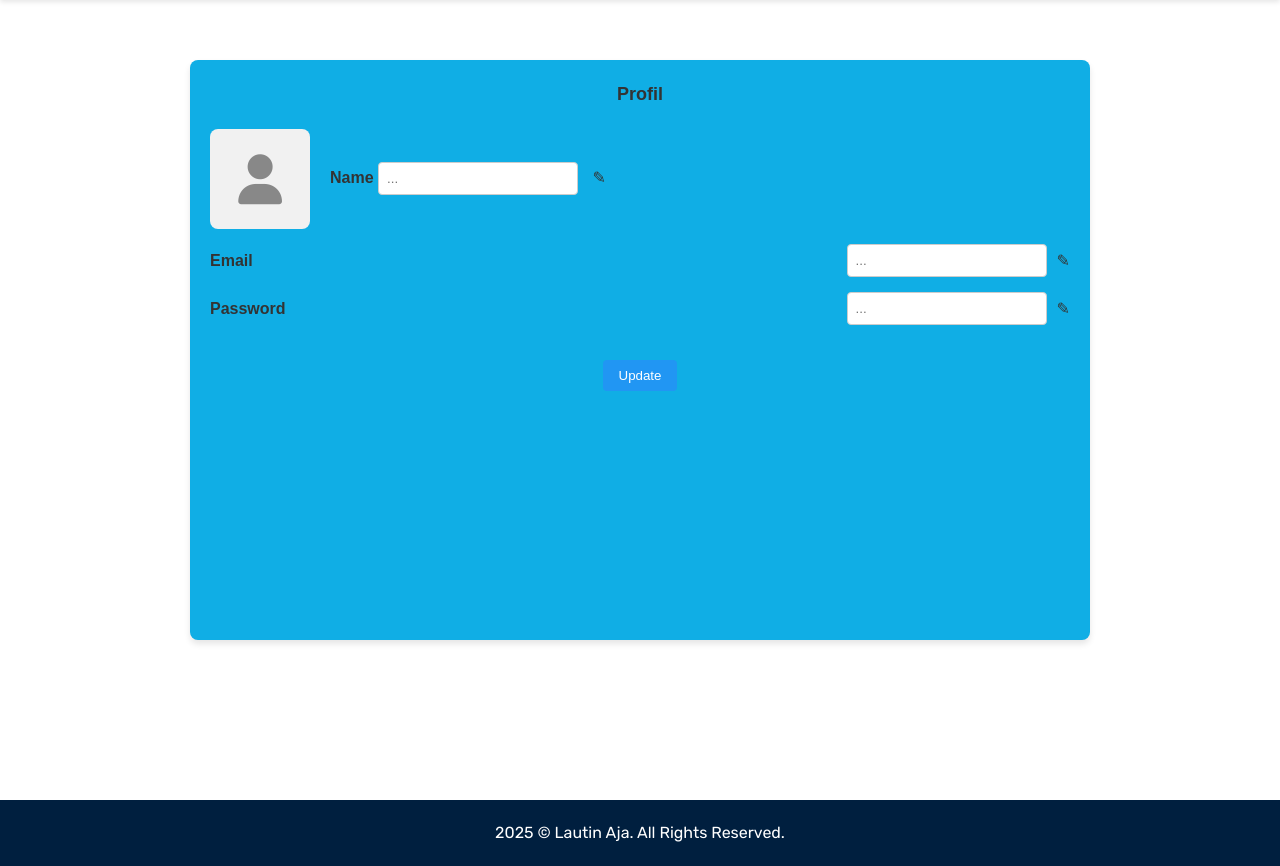
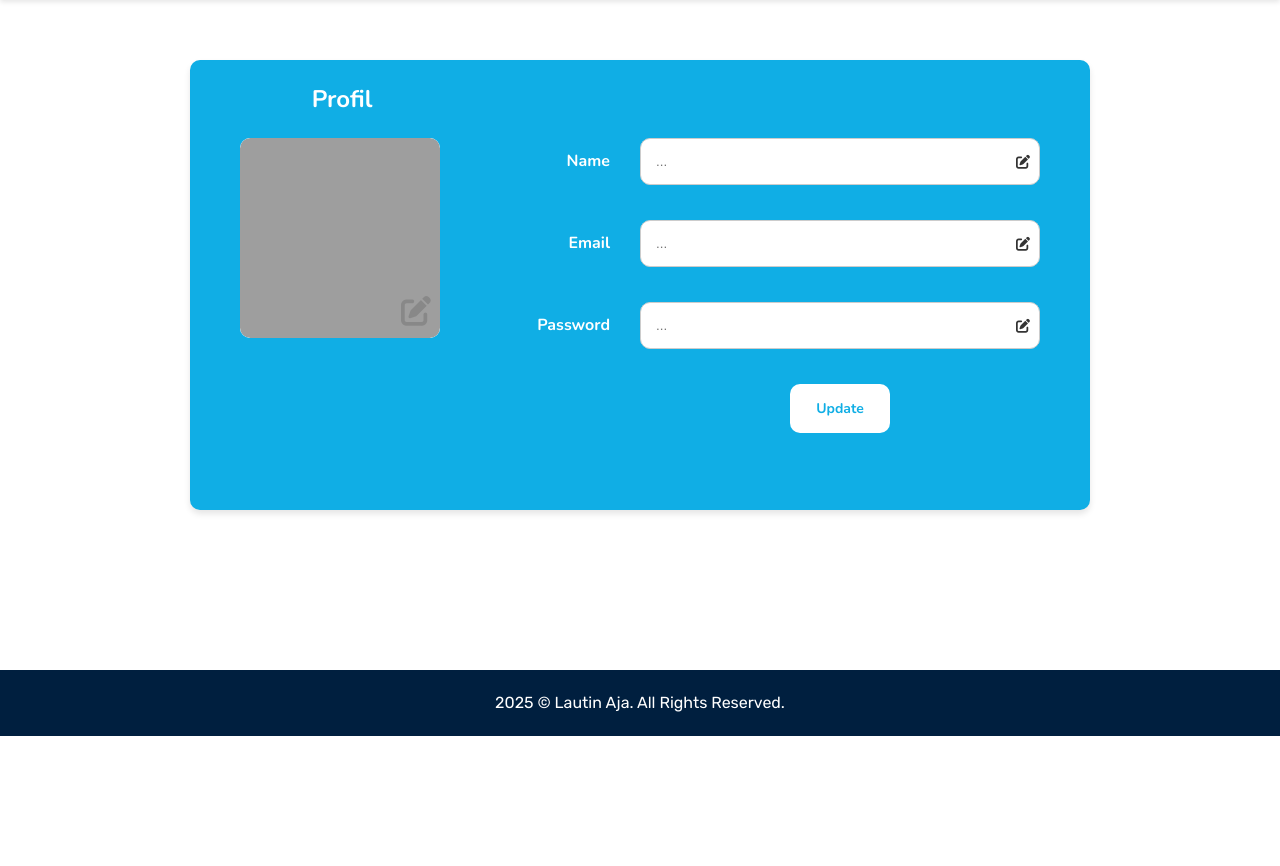
Before and after one commit to Zyzero1/Platform-Logistik-Maritim, a PHP site: page /Platform-Logistik-Maritim/profile.php in a window 1280 px wide. Shown: the part 70-936 px from the top of the page. After the commit the page ends 806 px from the top, so only its background shows below. Run offline with PHP 8.4, Linux system fonts and the light colour scheme; the visitor is signed in with stand-in values (Sample User, id 1); data that the repository does not hold is empty; some libraries are stand-ins or nearby versions; grey boxes are pictures that could not be loaded.

Commit message:
update php

```diff
--- a/pages/dashboard.php
+++ b/pages/dashboard.php
@@ -9,6 +9,7 @@ $user = $query->fetch_assoc();
 
 <!DOCTYPE html>
 <html lang="id">
+
 <head>
     <meta charset="UTF-8">
     <meta name="viewport" content="width=device-width, initial-scale=1.0">
@@ -20,6 +21,7 @@ $user = $query->fetch_assoc();
     <link rel="stylesheet" href="../styles/dashboard.css">
     <title>Lautin Aja Dashboard</title>
 </head>
+
 <body>
     <header>
         <img src="../img/logo.png" alt="Logo" class="logo">
@@ -31,7 +33,7 @@ $user = $query->fetch_assoc();
                 <li><a href="contact.php">Contact</a></li>
             </ul>
         </nav>
-       <a href="profile.php">
+        <a href="profile.php">
             <button class="profile-btn">
                 <img src="../img/profil-web.png" alt="Profile Picture" class="profile-icon">
                 <span class="profile-name"><?= htmlspecialchars($user['name']) ?></span>
@@ -143,4 +145,5 @@ $user = $query->fetch_assoc();
         <p>2025 © Lautin Aja. All Rights Reserved.</p>
     </footer>
 </body>
+
 </html>
--- a/pages/profile.php
+++ b/pages/profile.php
@@ -112,74 +112,150 @@ $user = $query->fetch_assoc();
             background-color: #10AEE5;
             padding: 20px;
             margin: 60px auto;
-            border-radius: 8px;
+            border-radius: 10px;
             box-shadow: 0 4px 6px rgba(0, 0, 0, 0.1);
             width: 900px;
-            height: 580px;
+            height: 450px;
             display: flex;
             flex-direction: column;
             align-items: center;
         }
 
         .profile-header {
-            font-size: 18px;
+            color: #ffffff;
+            font-family: 'Nunito', sans-serif;
+            font-size: 24px;
             font-weight: bold;
+            transform: translateX(-8px);
             margin-bottom: 20px;
+        }
+
+        .profile-row {
+            display: flex;
+            gap: 50px;
+            align-items: flex-end;
+            margin-bottom: 20px;
+        }
+
+        .left-column {
+            display: flex;
+            flex-direction: column;
+            align-items: center;
+            justify-content: center;
+            flex-shrink: 0;
+        }
+
+        .user-icon {
+            position: relative;
+            width: 200px;
+            height: 200px;
+            background-color: #ffffff;
+            border-radius: 10px;
+            display: flex;
+            justify-content: center;
+            align-items: center;
+            margin-right: 20px;
+            overflow: hidden;
+        }
+
+        .user-icon img {
+            width: 100%;
+            height: 100%;
+            border-radius: 10px;
+            object-fit: cover;
+        }
+
+        .user-icon i {
+            font-size: 30px;
+            color: #888;
+        }
+
+        .edit-overlay-icon {
+            position: absolute;
+            bottom: 10px;
+            right: 7px;
+            font-size: 14px;
+            color: #007bff;
+            border-radius: 50%;
+            padding: 2px;
+            cursor: pointer;
+            transition: color 0.3s ease;
+        }
+
+        .edit-overlay-icon:hover {
+            color: #0056b3;
+        }
+
+        .form-fields {
+            display: flex;
+            flex-direction: column;
+            justify-content: space-between;
+            height: 200px;
         }
 
         .profile-section {
             display: flex;
             align-items: center;
-            margin-bottom: 15px;
+            margin-bottom: 35px;
+            gap: 30px;
             width: 100%;
         }
 
         .profile-section label {
+            color: #ffffff;
+            text-align: right;
+            font-family: 'Nunito', sans-serif;
             width: 100px;
             font-weight: bold;
         }
 
-        .profile-section input {
-            width: 200px;
-            padding: 8px;
+        .input-wrapper {
+            position: relative;
+            display: flex;
+            align-items: center;
+            flex-grow: 1;
+        }
+
+        .input-wrapper input {
+            padding-right: 30px;
+            width: 400px;
+            padding: 15px;
             margin-left: auto;
             border: 1px solid #ccc;
-            border-radius: 4px;
-        }
-
-        input {
-            margin-left: auto;
+            border-radius: 10px;
         }
 
         .edit-icon {
-            margin-left: 10px;
+            position: absolute;
+            right: 10px;
             cursor: pointer;
+            font-size: 14px;
+        }
+
+        .button-wrapper {
+            display: flex;
+            justify-content: center;
+            width: 100%;
         }
 
         .update-button {
-            margin-top: 20px;
-            padding: 8px 16px;
-            background-color: #2196F3;
-            color: white;
+            padding: 15px 16px;
+            font-family: 'Nunito', sans-serif;
+            width: 100px;
+            background-color: #ffffff;
+            color: #10AEE5;
             border: none;
-            border-radius: 4px;
+            border-radius: 10px;
             cursor: pointer;
+            font-weight: bold;
+            font-size: 14px;
+            transform: translateX(65px);
+            transition: background-color 0.3s ease;
         }
 
-        .user-icon {
-            width: 100px;
-            height: 100px;
-            background-color: #f1f1f1;
-            border-radius: 8px;
-            display: flex;
-            justify-content: center;
-            align-items: center;
-            margin-right: 20px;
-        }
-
-        .user-icon i {
-            font-size: 50px;
-            color: #888;
+        .update-button:hover {
+            background-color: #1568bb;
+            color: #fff;
         }
 
         /* Footer */
@@ -229,33 +305,65 @@ $user = $query->fetch_assoc();
     </header>
 
     <div class="profile-container">
+        <div class="profile-row">
+
+            <div class="left-column">
                 <h2 class="profile-header">Profil</h2>
+                <div class="user-icon" id="editIconContainer">
+                    <img id="profile-pic" src="../img/user.png" alt="user-icon">
+                    <i class="fa-solid fa-pen-to-square edit-overlay-icon" onclick="document.getElementById('fileInput').click();"></i>
+                </div>
+                <input type="file" id="fileInput" accept="image/*" style="display: none;" onchange="handleImageUpload(event)">
+            </div>
+
+            <div class="form-fields">
                 <div class="profile-section">
-            <div class="user-icon">
-                <i class="fa-solid fa-user"></i>
-            </div>
-            <div>
                     <label for="name">Name</label>
-                <input type="name" id="name" placeholder="..." />
-                <span class="edit-icon">&#9998;</span>
+                    <div class="input-wrapper">
+                        <input type="text" id="name" placeholder="..." />
+                        <i class="fa-solid fa-pen-to-square edit-icon"></i>
                     </div>
                 </div>
+
                 <div class="profile-section">
                     <label for="email">Email</label>
+                    <div class="input-wrapper">
                         <input type="email" id="email" placeholder="..." />
-            <span class="edit-icon">&#9998;</span>
+                        <i class="fa-solid fa-pen-to-square edit-icon"></i>
                     </div>
+                </div>
+
                 <div class="profile-section">
                     <label for="password">Password</label>
+                    <div class="input-wrapper">
                         <input type="password" id="password" placeholder="..." />
-            <span class="edit-icon">&#9998;</span>
+                        <i class="fa-solid fa-pen-to-square edit-icon"></i>
                     </div>
+                </div>
+                <div class="button-wrapper">
                     <button class="update-button">Update</button>
+                </div>
+            </div>
+        </div>
     </div>
 
     <footer>
         <p>2025 © Lautin Aja. All Rights Reserved.</p>
     </footer>
+
+    <script>
+        function handleImageUpload(event) {
+            const file = event.target.files[0];
+            if (file) {
+                const reader = new FileReader();
+                reader.onload = function(e) {
+                    // Ganti src gambar profil dengan gambar baru
+                    document.getElementById('profile-pic').src = e.target.result;
+                }
+                reader.readAsDataURL(file);
+            }
+        }
+    </script>
 </body>
 
 </html>
```
Lines whose indentation alone changed are shown as unchanged.
